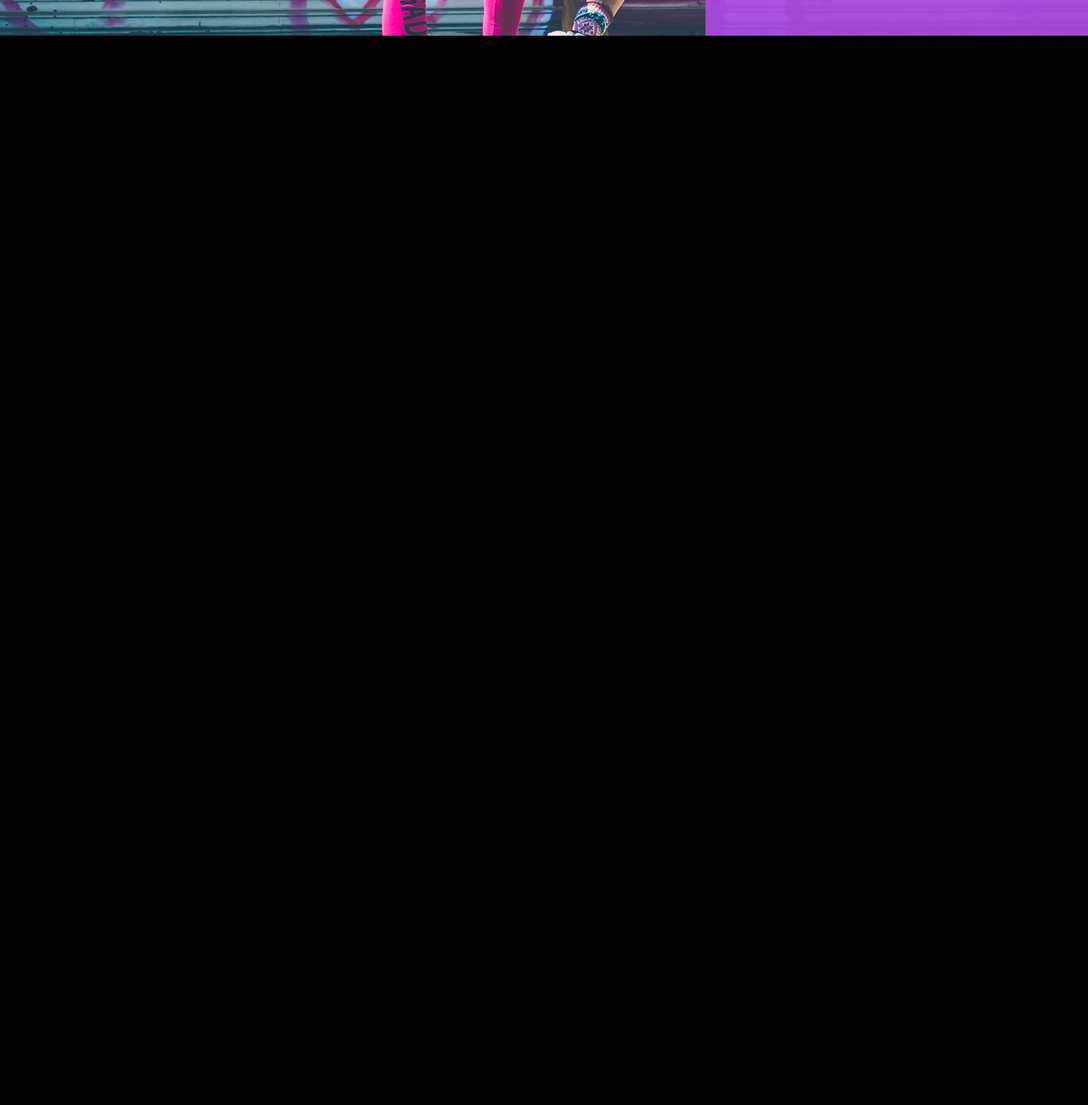
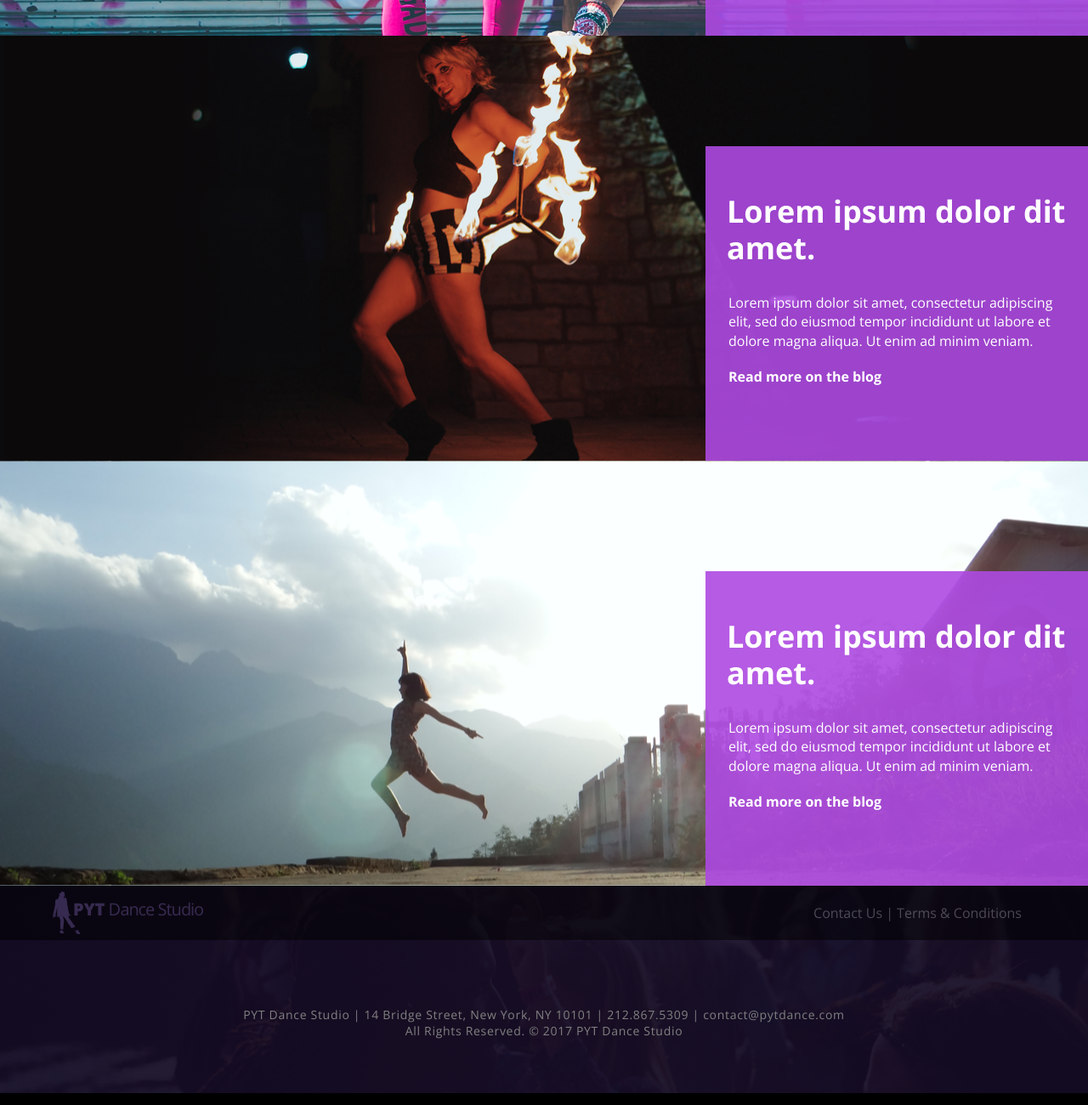
Before and after one commit to davegordon639/pyt_dance_studio, a plain HTML site: page index.html in a window 1280 px wide. Shown: the part 983-2283 px from the top of the page at 85% size. Before the commit the page ends 1025 px from the top, so only its background shows below. Drawn offline with nearby package versions, Linux system fonts and the light colour scheme.

Commit message:
Finish desktop home

```diff
--- a/index.html
+++ b/index.html
@@ -27,12 +27,39 @@
         <p class="button">Buy a Course Card</p>
       </div>
     </div>
-    <div class="section">
+    <div id="graffiti" class="section">
       <div>
         <h2>Lorem ipsum dolor dit amet.</h2>
         <p>Lorem ipsum dolor sit amet, consectetur adipiscing elit, sed do eiusmod tempor incididunt ut labore et dolore magna aliqua. Ut enim ad minim veniam.</p>
         <p><strong>Read more on the blog</strong></p>
       </div>
     </div>
+    <div id="fire" class="section">
+      <div>
+        <h2>Lorem ipsum dolor dit amet.</h2>
+        <p>Lorem ipsum dolor sit amet, consectetur adipiscing elit, sed do eiusmod tempor incididunt ut labore et dolore magna aliqua. Ut enim ad minim veniam.</p>
+        <p><strong>Read more on the blog</strong></p>
+      </div>
+    </div>
+    <div id="jump" class="section">
+      <div>
+        <h2>Lorem ipsum dolor dit amet.</h2>
+        <p>Lorem ipsum dolor sit amet, consectetur adipiscing elit, sed do eiusmod tempor incididunt ut labore et dolore magna aliqua. Ut enim ad minim veniam.</p>
+        <p><strong>Read more on the blog</strong></p>
+      </div>
+    </div>
+    <footer>
+      <div class="footer-bar">
+        <div class="logo">
+          <img src="resources/images/logo-color.png" />
+        </div>
+        <nav>
+          <ul>
+            <li>Contact Us | Terms &amp; Conditions</li>
+          </ul>
+        </nav>
+      </div>
+      <p>PYT Dance Studio | 14 Bridge Street, New York, NY 10101 | 212.867.5309 | contact@pytdance.com<br />All Rights Reserved. &copy; 2017 PYT Dance Studio</p>
+    </footer>
   </body>
 </html>
--- a/resources/css/style.css
+++ b/resources/css/style.css
@@ -1,3 +1,7 @@
+html {
+  margin: 0px;
+}
+
 body {
   font-family: 'Open Sans', sans-serif;
   margin: 0px;
@@ -93,11 +97,23 @@ nav a:hover {
 }
 
 .section {
-  background-image: url("../images/graffiti-photo.png");
+
   background-position: center;
   margin-top: 0px;
   height: 31.25rem;
   width: 100%;
+}
+
+#graffiti {
+  background-image: url("../images/graffiti-photo.png");
+}
+
+#fire {
+  background-image: url("../images/fire-photo.png");
+}
+
+#jump {
+  background-image: url("../images/jump-photo.png");
 }
 
 .section h2{
@@ -115,3 +131,30 @@ nav a:hover {
   float: right;
   margin-top: 130px;
 }
+
+.section p {
+  padding: .125rem;
+}
+
+footer {
+  background-image: url("../images/party-photo.png");
+  background-repeat: no-repeat;
+  opacity: .5;
+}
+
+.footer-bar {
+  display: flex;
+  height: 64px;
+  width: 100%;
+  justify-content: flex-start;
+  color: #fff;
+  background-color: #000;
+  opacity: .5;
+}
+
+footer p {
+  padding: 4rem;
+  font-size: .875rem;
+  letter-spacing: 0.7px;
+  text-align: center;
+}
```
